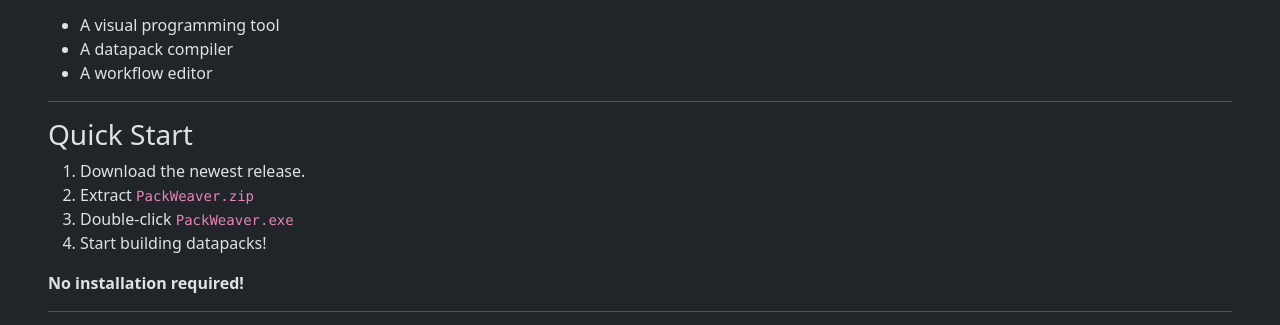
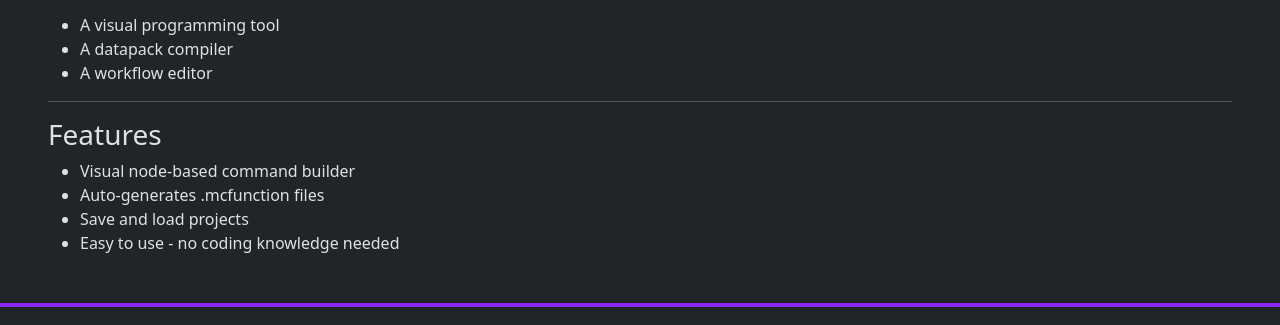
Before and after one commit to whitnlan000/Portfolio-Site, a plain HTML site: page index.html in a window 1280 px wide. Shown: the part 297-622 px from the top of the page. Drawn offline with nearby package versions, Linux system fonts and the light colour scheme.

Commit message:
Remove 'Quick Start' section from index.html
Removed the 'Quick Start' section from the documentation.

```diff
--- a/index.html
+++ b/index.html
@@ -44,16 +44,6 @@
                     <li>A datapack compiler</li>
                     <li>A workflow editor</li>
                 </ul>
-                <hr>
-                <h3>Quick Start</h3>
-                <ol>
-                    <li>Download the newest release.</li>
-                    <li>Extract <code>PackWeaver.zip</code></li>
-                    <li>Double-click <code>PackWeaver.exe</code></li>
-                    <li>Start building datapacks!</li>
-                </ol>
-                <p><strong>No installation required!</strong></p>
-
                 <hr>
                 <h3>Features</h3>
                 <ul>
```
